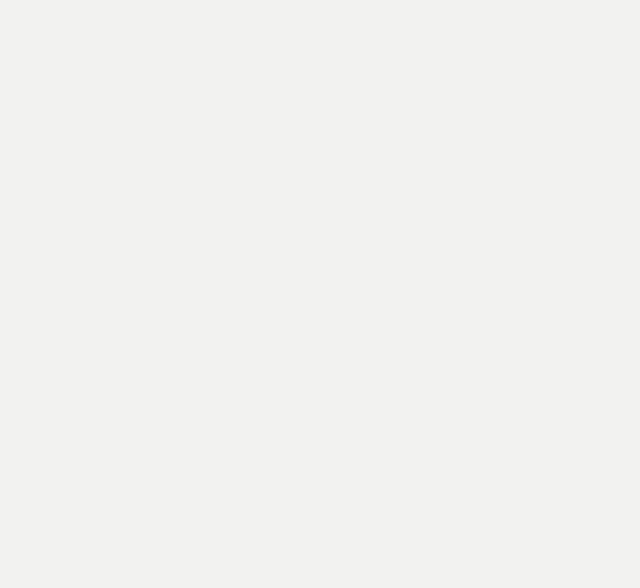
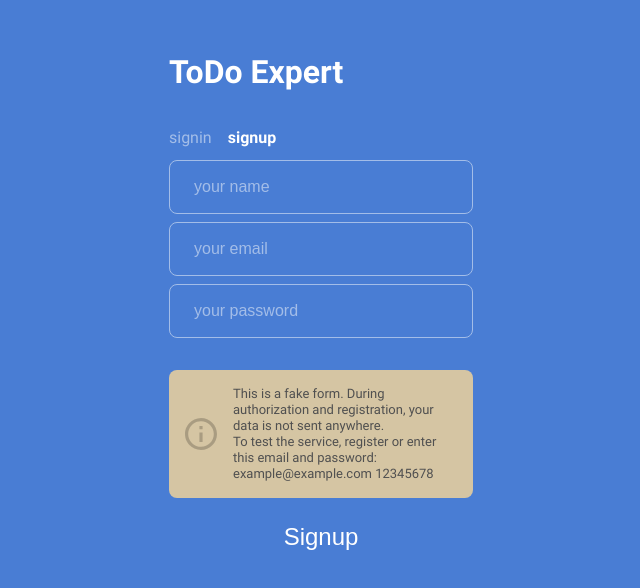
Before and after one commit to romankrivopalov/todo-expert, a React (Create React App) app: page /signup in a window 1280 px wide. Before the commit this address had no page. Shown: the part 106-694 px from the top of the page, without its empty margins (319-959 px from the left). Built offline with nearby package versions, Linux system fonts and the light colour scheme.

Commit message:
feat: adds signin and signup component

```diff
--- a/src/App.jsx
+++ b/src/App.jsx
@@ -1,10 +1,12 @@
 import { Routes, Route } from 'react-router-dom';
+import { useNavigate } from 'react-router-dom';
 import ProtectedRoute from './components/ProtectedRoute/ProtectedRoute.jsx';
-import Welcome from './components/Welcome/Welcome.jsx';
+import Login from './components/Login/Login.jsx';
+import Register from './components/Register/Register.jsx';
 import MainPage from './components/MainPage/MainPage.jsx';
 
 function App() {
-
+  const navigate = useNavigate()
   const loggedIn = false;
 
   return (
@@ -19,8 +21,13 @@ function App() {
       />
 
       <Route
-        path='/welcome'
-        element={<Welcome />}
+        path='/signin'
+        element={<Login navigate={navigate} />}
+      />
+
+      <Route
+        path='/signup'
+        element={<Register navigate={navigate} />}
       />
 
     </Routes>
--- /dev/null
+++ b/src/components/AuthForm/AuthForm.jsx
@@ -0,0 +1,40 @@
+import { Link, useLocation } from 'react-router-dom';
+import s from './AuthForm.module.scss';
+import cn from 'classnames';
+
+const AuthForm = ({children, btnText, onSubmit}) => {
+  const { pathname } = useLocation();
+
+  const handleSubmitForm = (e) => {
+    e.preventDefault();
+
+    onSubmit();
+  }
+
+  return (
+    <form className={s.form} onSubmit={handleSubmitForm}>
+      <h2 className={s.title}>ToDo Expert</h2>
+
+      <div className={s.wrapper}>
+        <Link to="/signin" className={cn(s.link, (pathname === "/signin" ? s.link_active : ''))}>
+          signin
+        </Link>
+        <Link to="/signup" className={cn(s.link, (pathname === "/signup" ? s.link_active : ''))}>
+          signup
+        </Link>
+      </div>
+
+      {children}
+
+      <div className={s.info}>
+        <p>This is&nbsp;a&nbsp;fake form. During authorization and registration, your data is&nbsp;not sent anywhere.</p>
+
+        <p>To test the service, register or enter this email and password: example@example.com 12345678</p>
+      </div>
+
+      <button className={cn(s.btn, s.btn_type_submit)}>{btnText}</button>
+    </form>
+  )
+}
+
+export default AuthForm
--- a/src/components/Welcome/Welcome.module.scss
+++ b/src/components/AuthForm/AuthForm.module.scss
@@ -1,19 +1,9 @@
-.welcome {
-  position: fixed;
+.form {
+  margin: 0;
+  padding: 16px 0 0;
   display: flex;
   flex-direction: column;
-  justify-content: center;
-  align-items: center;
-  width: 100%;
-  height: 100%;
-  color: var(--color-system-white);
-  background-color: var(--color-system-blue);
-}
-
-.content {
-  margin: 0;
-  padding: 0 8px;
-  max-width: 320px;
+  gap: 8px;
 }
 
 .title {
@@ -27,7 +17,8 @@
   gap: 16px;
 }
 
-.btn {
+.link {
+  display: block;
   font-size: 16px;
   line-height: 29px;
   color: var(--color-system-blue-easy);
@@ -55,16 +46,8 @@
   }
 }
 
-.btn:hover {
+.link:hover {
   opacity: 1;
-}
-
-.form {
-  margin: 0;
-  padding: 16px 0 0;
-  display: flex;
-  flex-direction: column;
-  gap: 8px;
 }
 
 .input {
@@ -115,3 +98,8 @@
   transform: translateY(-50%);
   opacity: .2;
 }
+
+.btn {
+  font-size: 24px;
+  line-height: 30px;
+}
--- /dev/null
+++ b/src/components/Login/Login.jsx
@@ -0,0 +1,53 @@
+import { useState } from 'react';
+import AuthForm from '../AuthForm/AuthForm.jsx';
+import s from './Login.module.scss';
+import fakeAuth from '../../utils/fakeAuth.js';
+
+const Login = ({ navigate }) => {
+  const [ values, setValues ] = useState({'email': '', 'password': ''});
+
+  const handleChange = ({ target }) => {
+    const { name, value } = target;
+
+    setValues((oldValues) =>({ ...oldValues, [name]: value }))
+  }
+
+  function handleAuthorizationUser() {
+    fakeAuth.getAuthorizationUser(values)
+      .then(data => {
+        if (data.token) {
+          localStorage.setItem('jwt', data.token);
+
+          navigate("/");
+        }
+      })
+      .catch(err => console.log(err));
+  }
+
+  return (
+    <section className={s.login}>
+      <div className={s.content}>
+        <AuthForm btnText={'Signin'} onSubmit={handleAuthorizationUser}>
+          <input
+            className={s.input}
+            name='email'
+            type="text"
+            placeholder='your email'
+            onChange={handleChange}
+            required
+          />
+          <input
+            className={s.input}
+            name='password'
+            type="password"
+            placeholder='your password'
+            onChange={handleChange}
+            required
+          />
+        </AuthForm>
+      </div>
+    </section>
+  )
+}
+
+export default Login;
--- /dev/null
+++ b/src/components/Login/Login.module.scss
@@ -0,0 +1,40 @@
+.login {
+  position: fixed;
+  display: flex;
+  flex-direction: column;
+  justify-content: center;
+  align-items: center;
+  width: 100%;
+  height: 100%;
+  color: var(--color-system-white);
+  background-color: var(--color-system-blue);
+}
+
+.content {
+  margin: 0;
+  padding: 0 8px;
+  max-width: 320px;
+}
+
+.input {
+  margin: 0;
+  padding: 16px 24px;
+  font-size: 16px;
+  line-height: 20px;
+  color: var(--color-system-white);
+  background-color: inherit;
+  border: 1px solid var(--color-system-blue-easy);
+  border-radius: 8px;
+}
+
+.input::placeholder {
+  color: var(--color-system-blue-easy);
+}
+
+.input:focus {
+  outline: 1px solid var(--color-system-white);
+}
+
+.input:focus::placeholder {
+  color: transparent;
+}
--- a/src/components/ProtectedRoute/ProtectedRoute.jsx
+++ b/src/components/ProtectedRoute/ProtectedRoute.jsx
@@ -2,7 +2,7 @@ import { Navigate } from "react-router-dom";
 
 const ProtectedRoute = ({ element: Component, ...props }) => {
   return (
-    props.loggedIn ? <Component {...props} /> : <Navigate to="/welcome" replace />
+    props.loggedIn ? <Component {...props} /> : <Navigate to="/signin" replace />
 )};
 
 export default ProtectedRoute;
--- /dev/null
+++ b/src/components/Register/Register.jsx
@@ -0,0 +1,63 @@
+import { useState } from 'react';
+import AuthForm from '../AuthForm/AuthForm.jsx';
+import s from './Register.module.scss';
+import fakeAuth from '../../utils/fakeAuth.js';
+
+const Register = ({ navigate }) => {
+  const [ values, setValues ] = useState({'name': '', 'email': '', 'password': ''});
+
+  const handleChange = ({ target }) => {
+    const { name, value } = target;
+
+    setValues((oldValues) =>({ ...oldValues, [name]: value }))
+  }
+
+
+  function handleRegistrationUser() {
+    fakeAuth.getRegistrationUser(values)
+      .then(data => {
+        if (data.token) {
+          localStorage.setItem('jwt', data.token);
+          // setLoggedIn(true);
+
+          navigate("/");
+        }
+      })
+      .catch(err => console.log(err));
+  }
+
+  return (
+    <section className={s.register}>
+      <div className={s.content}>
+        <AuthForm btnText={'Signup'} onSubmit={handleRegistrationUser}>
+          <input
+            className={s.input}
+            name='name'
+            type="text"
+            placeholder='your name'
+            onChange={handleChange}
+            required
+          />
+          <input
+            className={s.input}
+            name='email'
+            type="text"
+            placeholder='your email'
+            onChange={handleChange}
+            required
+          />
+          <input
+            className={s.input}
+            name='password'
+            type="password"
+            placeholder='your password'
+            onChange={handleChange}
+            required
+          />
+        </AuthForm>
+      </div>
+    </section>
+  )
+}
+
+export default Register
--- /dev/null
+++ b/src/components/Register/Register.module.scss
@@ -0,0 +1,40 @@
+.register {
+  position: fixed;
+  display: flex;
+  flex-direction: column;
+  justify-content: center;
+  align-items: center;
+  width: 100%;
+  height: 100%;
+  color: var(--color-system-white);
+  background-color: var(--color-system-blue);
+}
+
+.content {
+  margin: 0;
+  padding: 0 8px;
+  max-width: 320px;
+}
+
+.input {
+  margin: 0;
+  padding: 16px 24px;
+  font-size: 16px;
+  line-height: 20px;
+  color: var(--color-system-white);
+  background-color: inherit;
+  border: 1px solid var(--color-system-blue-easy);
+  border-radius: 8px;
+}
+
+.input::placeholder {
+  color: var(--color-system-blue-easy);
+}
+
+.input:focus {
+  outline: 1px solid var(--color-system-white);
+}
+
+.input:focus::placeholder {
+  color: transparent;
+}
--- a/src/components/Welcome/Welcome.jsx
+++ /dev/null
@@ -1,66 +0,0 @@
-import { useState } from 'react';
-import s from './Welcome.module.scss'
-import cn from 'classnames';
-
-const Welcome = () => {
-
-  const [ activeTab, setActiveTab ] = useState(null);
-
-  const handleSetActive = (category) => {
-    setActiveTab(category)
-  }
-
-  return (
-    <section className={s.welcome}>
-      <div className={s.content}>
-        <h2 className={s.title}>ToDo Expert</h2>
-
-        <div className={s.wrapper}>
-          <button
-            className={cn(s.btn, (!activeTab || activeTab === 'login') && s.btn_active)}
-            onClick={() => handleSetActive('login')}>
-            login
-          </button>
-          <button
-            className={cn(s.btn, activeTab === 'signup' && s.btn_active)}
-            onClick={() => handleSetActive('signup')}>
-            signup
-          </button>
-        </div>
-
-        <form className={s.form}>
-          { activeTab === 'signup' &&
-            <input
-              className={s.input}
-              type="text"
-              placeholder='your name'
-              required
-            />
-          }
-          <input
-            className={s.input}
-            type="text"
-            placeholder='your email'
-            required
-          />
-          <input
-            className={s.input}
-            type="password"
-            placeholder='your password'
-            required
-          />
-
-          <div className={s.info}>
-            <p>This is&nbsp;a&nbsp;fake form. During authorization and registration, your data is&nbsp;not sent anywhere.</p>
-
-            <p>To test the service, register or enter this email and password: example@example.com 12345678</p>
-          </div>
-
-          <button className={cn(s.btn, s.btn_type_submit)}>continue</button>
-        </form>
-      </div>
-    </section>
-  )
-}
-
-export default Welcome;
--- a/src/utils/fakeAuth.js
+++ b/src/utils/fakeAuth.js
@@ -4,28 +4,27 @@ class FakeAuth {
   }
 
   getRegistrationUser = ({ name, email, password }) => {
-    return fetch(`${this._baseUrl}/signup`, {
-      method: 'POST',
-      headers: this._headers,
-      body: JSON.stringify({
-        name: name,
-        email: email,
-        password: password,
+    if (name && email && password) {
+      return new Promise(resolve => {
+        setTimeout(() => {
+          resolve({ token: 'gqef4l82hn14sejtjoa' })
+        }, 600)
       })
-    })
-    .then(res => res.ok ? res.json() : Promise.reject(`Eroor ${res.status}`))
+    }
+
+    return Promise.reject()
   }
 
   getAuthorizationUser = ({ email, password }) => {
-    return fetch(`${this._baseUrl}/signin`, {
-      method: 'POST',
-      headers: this._headers,
-      body: JSON.stringify({
-        email: email,
-        password: password,
+    if (email === 'example@example.com' && password === '12345678') {
+      return new Promise(resolve => {
+        setTimeout(() => {
+          resolve({ token: 'gqef4l82hn14sejtjoa' })
+        }, 600)
       })
-    })
-    .then(res => res.ok ? res.json() : Promise.reject(`Eroor ${res.status}`))
+    }
+
+    return Promise.reject()
   }
 
   checkValidityUser = (jwt) => {
```
Also changed, not shown: 1 other file (tests, documents, lock files or other folders).
